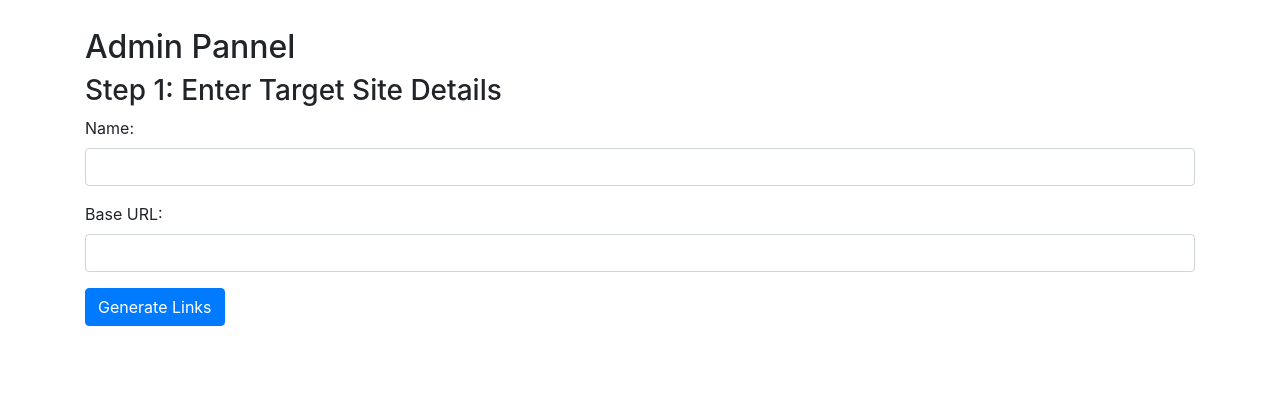
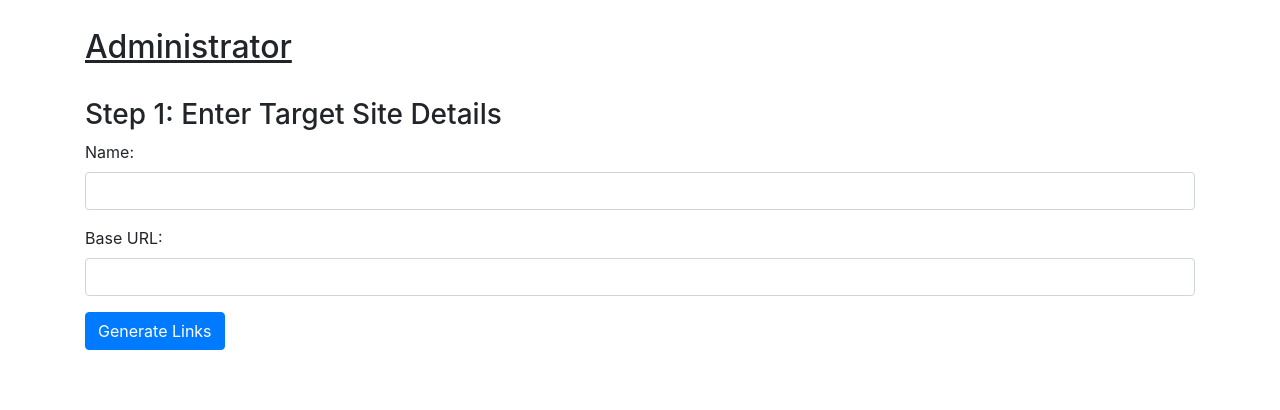
Before and after one commit to cambioforma/CS5331-Cross-Site-Timing-Attacks, a Flask app: template server/app/templates/admin.html in a window 1280 px wide. Shown: the part 56-466 px from the top of the page. Run offline with Flask 2, Linux system fonts and the light colour scheme; the template is opened without the code that fills it, so the values that code supplies are empty; some libraries are stand-ins or nearby versions.

Commit message:
Enhance admin page

```diff
--- a/server/app/templates/admin.html
+++ b/server/app/templates/admin.html
@@ -67,7 +67,8 @@
     <main role="main" class="flex-shrink-0">
 	    <div class="container">
 	        <br/>
-	        <h2>Admin Pannel</h2>
+	        <h2 style="text-decoration: underline;">Administrator</h2>
+	        <br/>
 	        <h3 class-"mt-5">Step 1: Enter Target Site Details</h3>
 	        <form action="/addImages" method="POST">
 	            <div class="form-group">
```
